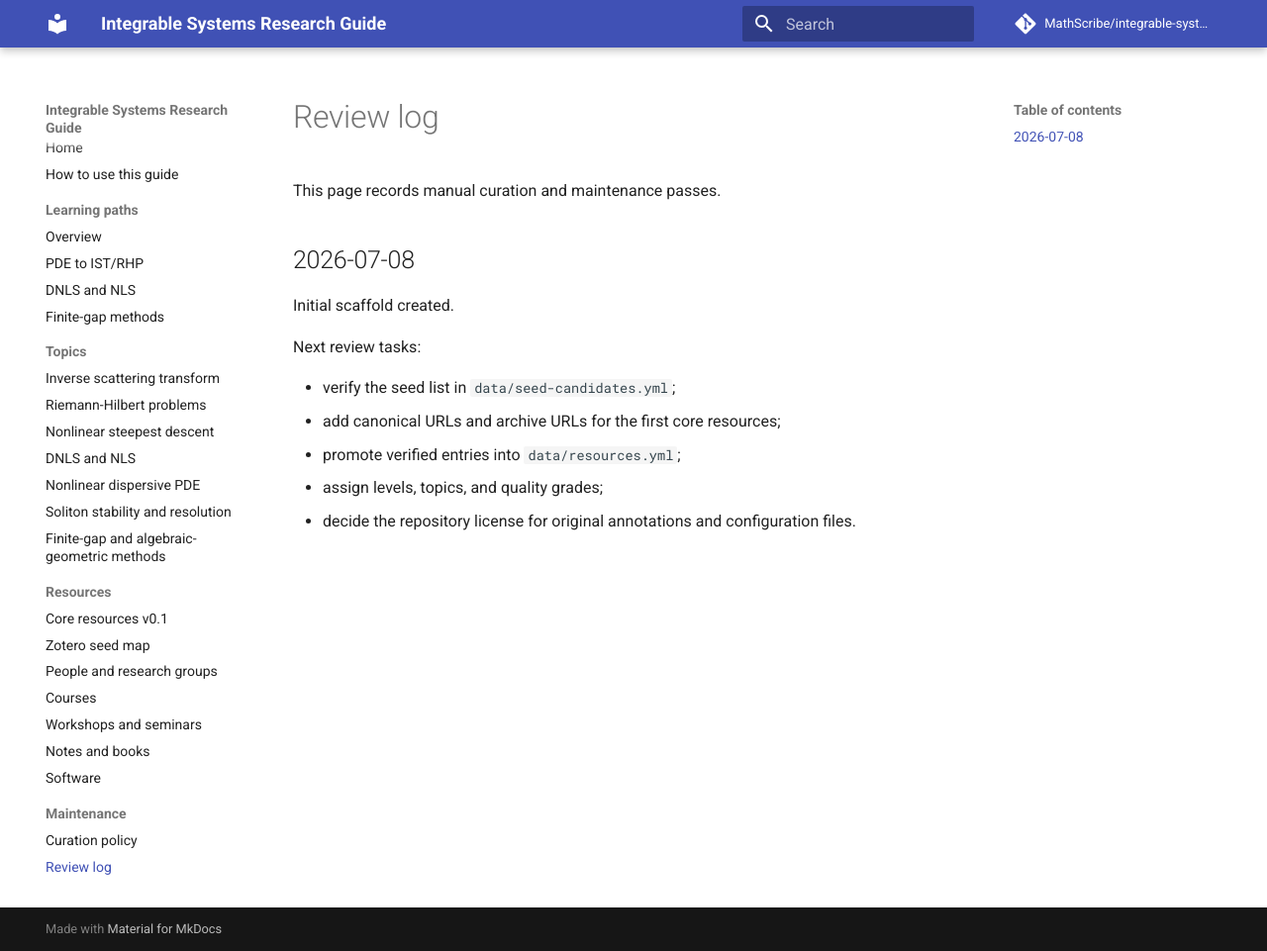
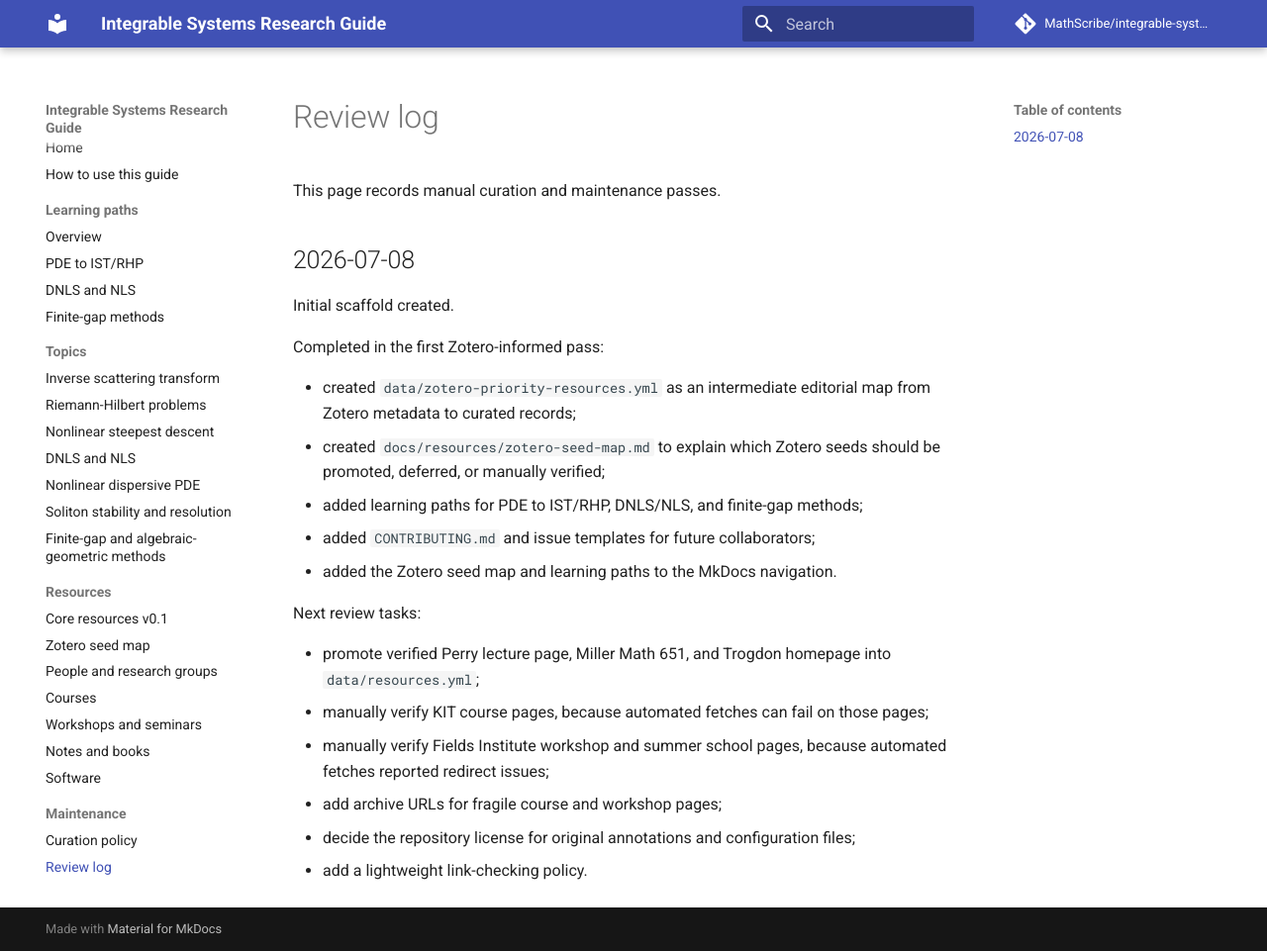
Before and after one commit to MathScribe/integrable-systems-guide, an MkDocs documentation site: the page built from docs/maintenance/review-log.md, in a window 1280 px wide and 961 px high. Shown: the whole window at 99% size. Built offline with MkDocs 1.6.1 and Material for MkDocs 9.7.7, drawn with Linux system fonts in a browser that asks for light colours; comment, search, counter and statistics services are not loaded.

Commit message:
Update review log after Zotero pass

```diff
--- a/docs/maintenance/review-log.md
+++ b/docs/maintenance/review-log.md
@@ -6,10 +6,19 @@ This page records manual curation and maintenance passes.
 
 Initial scaffold created.
 
+Completed in the first Zotero-informed pass:
+
+- created `data/zotero-priority-resources.yml` as an intermediate editorial map from Zotero metadata to curated records;
+- created `docs/resources/zotero-seed-map.md` to explain which Zotero seeds should be promoted, deferred, or manually verified;
+- added learning paths for PDE to IST/RHP, DNLS/NLS, and finite-gap methods;
+- added `CONTRIBUTING.md` and issue templates for future collaborators;
+- added the Zotero seed map and learning paths to the MkDocs navigation.
+
 Next review tasks:
 
-- verify the seed list in `data/seed-candidates.yml`;
-- add canonical URLs and archive URLs for the first core resources;
-- promote verified entries into `data/resources.yml`;
-- assign levels, topics, and quality grades;
-- decide the repository license for original annotations and configuration files.
+- promote verified Perry lecture page, Miller Math 651, and Trogdon homepage into `data/resources.yml`;
+- manually verify KIT course pages, because automated fetches can fail on those pages;
+- manually verify Fields Institute workshop and summer school pages, because automated fetches reported redirect issues;
+- add archive URLs for fragile course and workshop pages;
+- decide the repository license for original annotations and configuration files;
+- add a lightweight link-checking policy.
```
